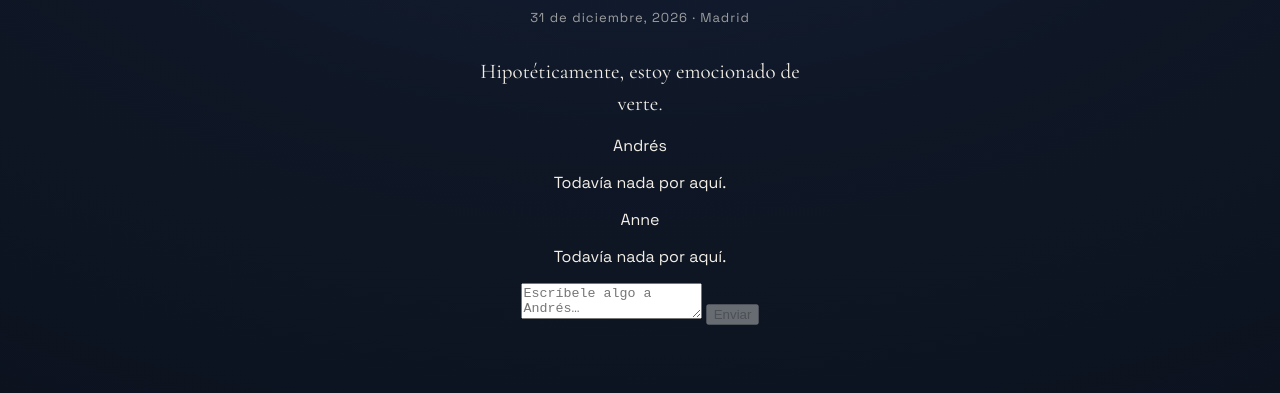
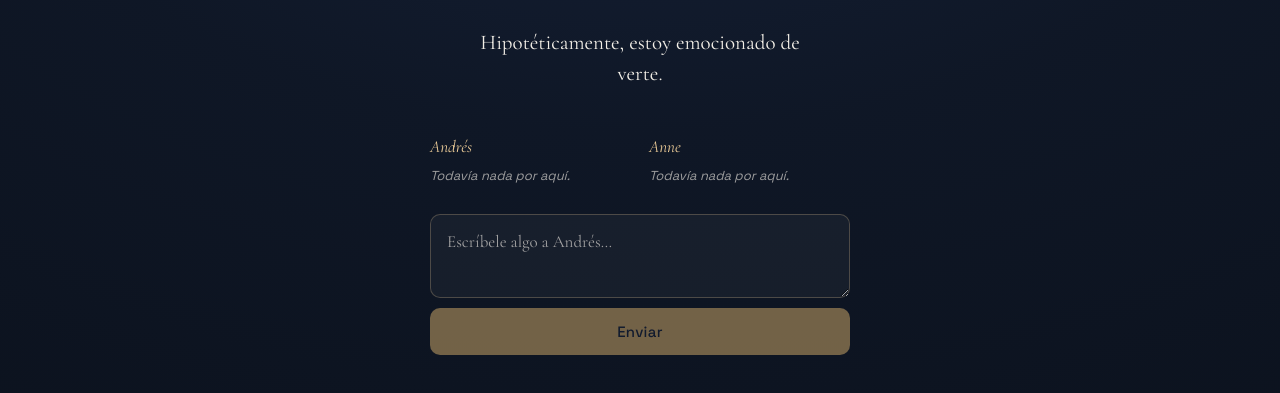
Before and after one commit to andres259871/AJVG, a plain HTML site: page index.html in a window 1280 px wide. Shown: the part 299-692 px from the top of the page. Drawn offline with nearby package versions, Linux system fonts and the light colour scheme.

Commit message:
Update styles.css

```diff
--- a/styles.css
+++ b/styles.css
@@ -21,13 +21,14 @@
   display: none !important;
 }
 
-html, body {
+html {
   height: 100%;
 }
 
 body {
   margin: 0;
   background: radial-gradient(120% 120% at 50% 0%, var(--bg-top) 0%, var(--bg-mid) 45%, var(--bg-bottom) 100%);
+  background-attachment: fixed;
   transition: background 4s ease, color 4s ease;
   color: var(--ink);
   font-family: "Space Grotesk", -apple-system, BlinkMacSystemFont, "Segoe UI", sans-serif;
@@ -35,7 +36,7 @@
   display: flex;
   align-items: center;
   justify-content: center;
-  overflow: hidden;
+  overflow-x: hidden;
   -webkit-font-smoothing: antialiased;
 }
 
@@ -127,15 +128,6 @@
   transition: color 4s ease;
 }
 
-.message-meta {
-  margin: 10px 0 0;
-  font-size: 11px;
-  letter-spacing: 0.1em;
-  text-transform: uppercase;
-  color: var(--ink-dim);
-  transition: color 4s ease;
-}
-
 .done-message {
   margin: 30px auto 0;
   max-width: 320px;
@@ -155,3 +147,151 @@
     min-width: 50px;
   }
 }
+
+/* --- controles de formulario compartidos (compose de aquí, panel privado) --- */
+
+input,
+textarea {
+  font-family: "Space Grotesk", sans-serif;
+  font-size: 16px;
+  padding: 14px 16px;
+  border-radius: 10px;
+  border: 1px solid rgba(233, 201, 150, 0.25);
+  background: rgba(255, 255, 255, 0.04);
+  color: var(--ink);
+  outline: none;
+  width: 100%;
+  box-sizing: border-box;
+  transition: color 4s ease, border-color 0.2s ease;
+}
+
+input::placeholder,
+textarea::placeholder {
+  color: var(--ink-dim);
+}
+
+input:focus,
+textarea:focus {
+  border-color: var(--gold);
+}
+
+button {
+  font-family: "Space Grotesk", sans-serif;
+  font-size: 15px;
+  font-weight: 500;
+  letter-spacing: 0.02em;
+  padding: 14px;
+  border-radius: 10px;
+  border: none;
+  background: var(--gold);
+  color: #16223a;
+  cursor: pointer;
+  transition: opacity 0.2s ease, background-color 4s ease;
+}
+
+button:hover {
+  opacity: 0.88;
+}
+
+button:disabled {
+  opacity: 0.5;
+  cursor: default;
+}
+
+/* --- mensajes: dos columnas, uno por persona --- */
+
+.thread {
+  margin: 46px auto 0;
+  max-width: 420px;
+  display: grid;
+  grid-template-columns: 1fr 1fr;
+  gap: 18px;
+  text-align: left;
+}
+
+.thread-col {
+  min-width: 0;
+}
+
+.thread-label {
+  margin: 0 0 10px;
+  font-family: "Cormorant Garamond", serif;
+  font-style: italic;
+  font-size: 17px;
+  color: var(--gold-soft);
+  transition: color 4s ease;
+}
+
+.thread-list {
+  display: flex;
+  flex-direction: column;
+  gap: 12px;
+  max-height: 260px;
+  overflow-y: auto;
+  padding-right: 4px;
+}
+
+.thread-empty {
+  margin: 0;
+  font-size: 13px;
+  color: var(--ink-dim);
+  font-style: italic;
+  transition: color 4s ease;
+}
+
+.msg {
+  padding-bottom: 10px;
+  border-bottom: 1px solid rgba(233, 201, 150, 0.12);
+}
+
+.msg-text {
+  margin: 0;
+  font-family: "Cormorant Garamond", serif;
+  font-size: 16px;
+  line-height: 1.45;
+  color: var(--ink);
+  transition: color 4s ease;
+  word-wrap: break-word;
+}
+
+.msg-meta {
+  margin: 4px 0 0;
+  font-size: 10px;
+  letter-spacing: 0.08em;
+  text-transform: uppercase;
+  color: var(--ink-dim);
+  transition: color 4s ease;
+}
+
+/* --- caja para que Anne escriba, directo en la página --- */
+
+.compose {
+  margin: 30px auto 0;
+  max-width: 420px;
+  display: flex;
+  flex-direction: column;
+  gap: 10px;
+}
+
+.compose textarea {
+  min-height: 84px;
+  resize: vertical;
+  font-family: "Cormorant Garamond", serif;
+  font-size: 17px;
+  line-height: 1.5;
+}
+
+.compose-status {
+  margin: 0;
+  font-size: 13px;
+  text-align: center;
+  color: var(--gold-soft);
+  transition: color 4s ease;
+}
+
+@media (max-width: 380px) {
+  .thread {
+    grid-template-columns: 1fr;
+    gap: 26px;
+  }
+}
```
